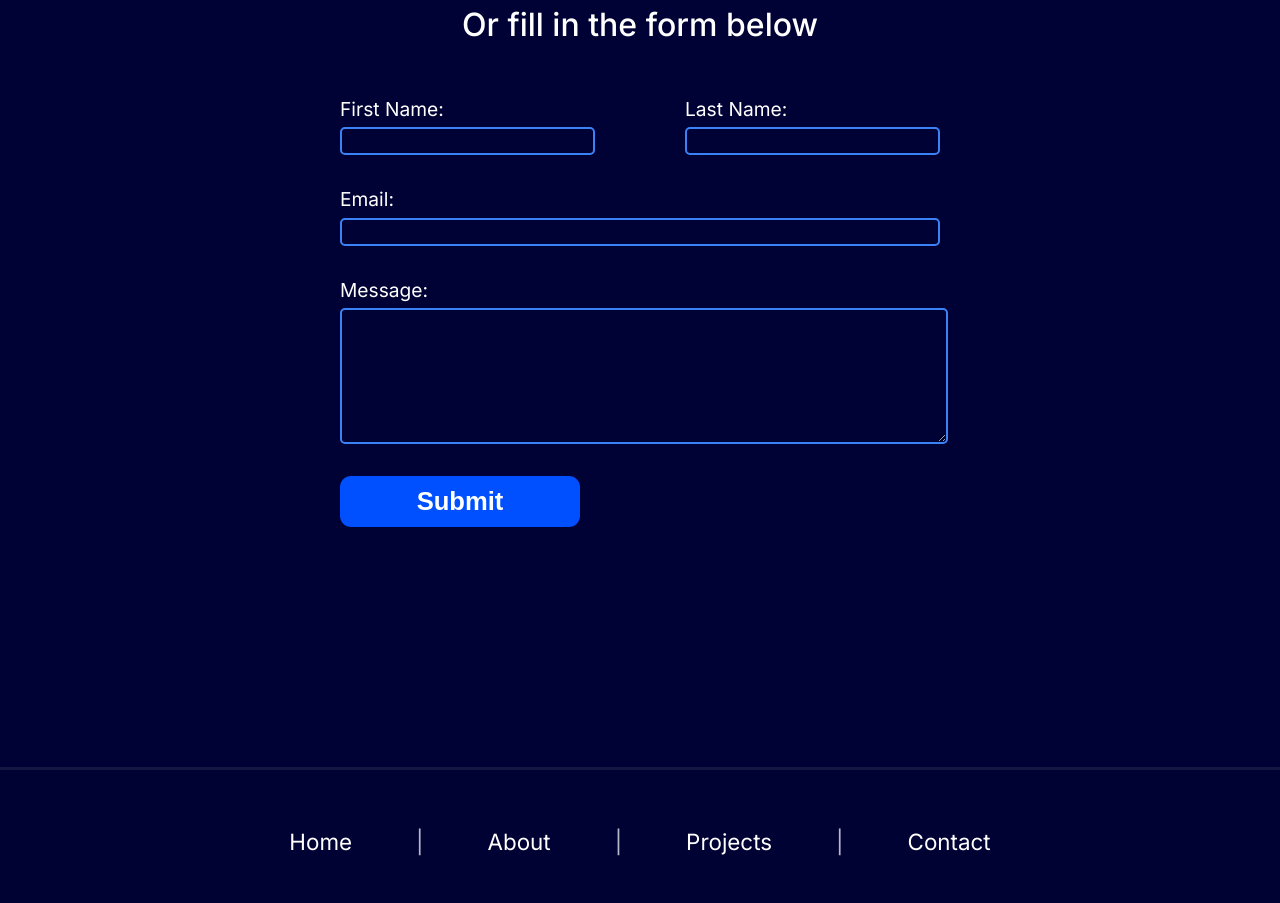
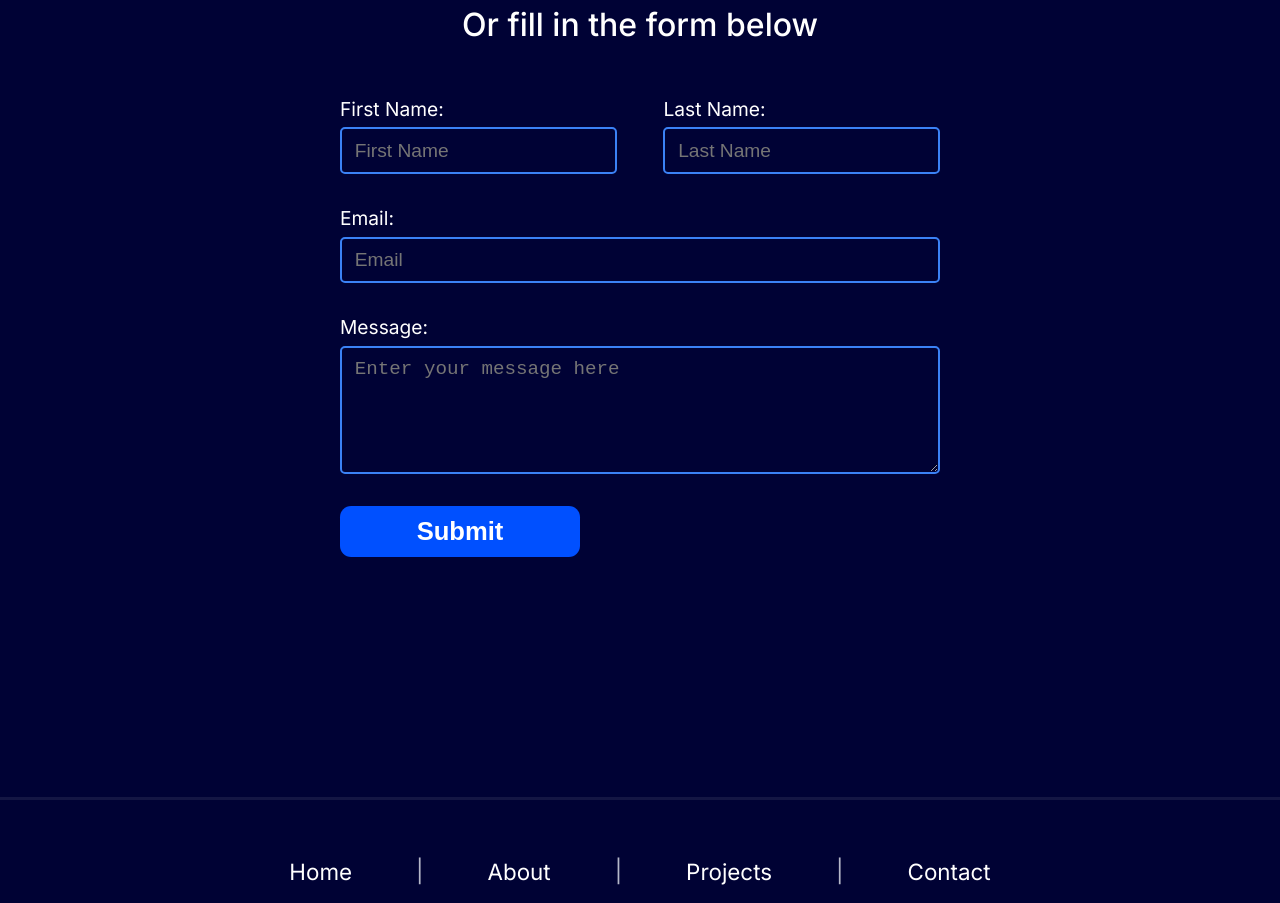
Before and after one commit to ayii365/portfolio, a React (Vite) app in the folder front-end/vite-project/: page /contact in a window 1280 px wide. Shown: the part 860-1763 px from the top of the page. Built offline with nearby package versions, Linux system fonts and the light colour scheme.

Commit message:
Updated contact form styling, there is now placeholder text, the input text color is var(--text-primary) (white), and slightly bigger input boxes

```diff
--- a/front-end/vite-project/src/components/sections/ContactForm.jsx
+++ b/front-end/vite-project/src/components/sections/ContactForm.jsx
@@ -15,26 +15,26 @@ function ContactForm() {
                         <div className="input-lvl">
                             <div className="input-section">
                                 <label className="form-labels" htmlFor="firstName">First Name:</label>
-                                <input id="firstName" name="firstName" className="form-input" type="text" required></input>
+                                <input id="firstName" name="firstName" className="form-input" type="text" required placeholder="First Name"></input>
                             </div>
 
                             <div className="input-section">
                                 <label className="form-labels" htmlFor="lastName">Last Name:</label>
-                                <input id="lastName" name="lastName" className="form-input" type="text" required></input>
+                                <input id="lastName" name="lastName" className="form-input" type="text" required placeholder="Last Name"></input>
                             </div>
                         </div>
 
                         <div className="input-lvl">
                             <div className="input-section input-email">
                                 <label className="form-labels" htmlFor="email">Email:</label>
-                                <input id="email" name="email" className="form-input" type="email" required></input>
+                                <input id="email" name="email" className="form-input" type="email" required placeholder="Email"></input>
                             </div>
                         </div>
 
                         <div className="input-lvl">
                             <div className="input-section input-msg">
                                 <label className="form-labels" htmlFor="message">Message:</label>
-                                <textarea id="message" name="message" className="form-input" type="text" required></textarea>
+                                <textarea id="message" name="message" className="form-input" type="text" required placeholder="Enter your message here"></textarea>
                             </div>
                         </div>
 
--- a/front-end/vite-project/src/styles/ContactForm.css
+++ b/front-end/vite-project/src/styles/ContactForm.css
@@ -25,12 +25,18 @@
 }
 
 .form-input {
-    color: var(--text-muted);
+    width: 100%;
+    box-sizing: border-box;
+    color: var(--text-primary);
     border: solid 2px var(--glow);
     background-color: transparent;
     border-radius: 5px;
     font-size: 1.2rem;
+    padding: 0.65rem 0.8rem;
+}
 
+.form-input {
+    color: var(--text-muted);
 }
 
 .input-email {
```
